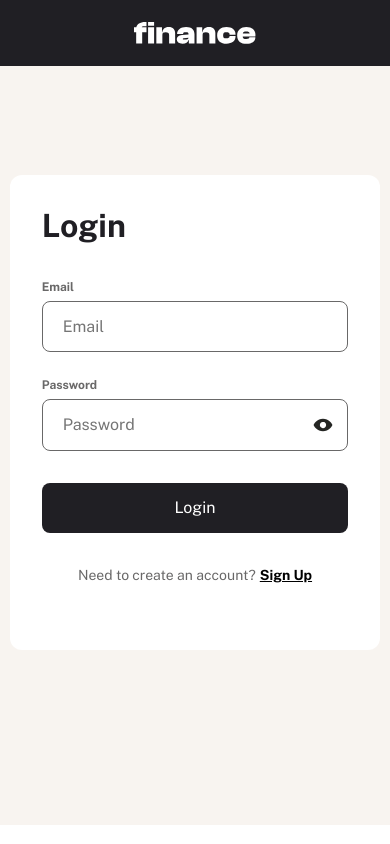
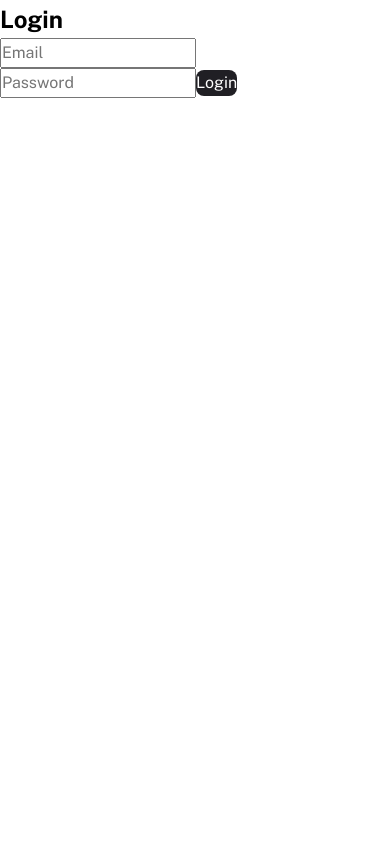
Before and after one commit to good-mistake/personal-finance-app, a React (Create React App) app: page /login in a window 390 px wide. Built offline with nearby package versions, Linux system fonts and the light colour scheme.

Commit message:
changed the handlesubmit logic

```diff
--- a/src/components/pages/login/Login.tsx
+++ b/src/components/pages/login/Login.tsx
@@ -1,45 +1,39 @@
 import React, { useState } from "react";
-import { login } from "../../redux/userSlice";
 import { useNavigate } from "react-router-dom";
 import { useDispatch } from "react-redux";
-import "./login.scss";
-import Buttons from "../../reusable/button/Buttons";
-import api from "../../../utils/Interceptor";
-import useMediaQuery from "../../../utils/useMediaQuery";
+import axios from "axios";
+import { login } from "../../redux/userSlice";
+import Buttons from "../../reusable/button/Buttons.tsx";
+
 const Login = () => {
   const [formData, setFormData] = useState({ email: "", password: "" });
-  const [showPassword, setShowPassword] = useState(false);
-  const [success, setSuccess] = useState(false);
+  const [error, setError] = useState("");
   const [loading, setLoading] = useState(false);
-  const [error, setError] = useState("");
+  const navigate = useNavigate();
   const dispatch = useDispatch();
-  const navigate = useNavigate();
-  const handleChange = (e) => {
+
+  const API_BASE_URL =
+    process.env.REACT_APP_API_BASE_URL ||
+    "https://personal-finance-app-nu.vercel.app/";
+
+  const handleInputChange = (e) => {
     setFormData({ ...formData, [e.target.name]: e.target.value });
   };
-  const API_BASE_URL = "https://personal-finance-app-nu.vercel.app";
 
-  const isTablet = useMediaQuery("tablet");
   const handleSubmit = async (e) => {
     e.preventDefault();
-    if (!formData.email || !formData.password) {
-      setError("Both fields are required");
-      return;
-    }
     setLoading(true);
     setError("");
+
     try {
-      const { data } = await api.post(
+      const { data } = await axios.post(
         `${API_BASE_URL}/api/auth/login`,
         formData
       );
 
-      setLoading(false);
       localStorage.setItem("token", data.token);
       localStorage.setItem("refreshToken", data.refreshToken);
-      if (data.result) {
-        localStorage.setItem("token", data.token);
-        localStorage.setItem("refreshToken", data.refreshToken);
+
       dispatch(
         login({
           name: data.result.name,
@@ -49,106 +43,57 @@ const Login = () => {
           transactions: data.result.transactions || [],
         })
       );
-        setSuccess(true);
-        setTimeout(() => {
+
       navigate("/");
-        }, 500);
-      } else {
-        setError("User data is not available.");
-      }
-    } catch (e) {
-      setLoading(false);
-
-      if (e.response) {
-        if (e.response.status === 404) {
-          setError(
-            `User not found. Please check your email and password or sign up.`
-          );
-        } else if (e.response.status === 400) {
-          setError("Invalid credentials. Please try again.");
+    } catch (error) {
+      if (error.response) {
+        if (error.response.status === 404) {
+          setError("Email not registered. Please sign up.");
+        } else if (error.response.status === 400) {
+          setError("Incorrect password. Please try again.");
         } else {
           setError(
-            e.response.data.message || "An error occurred. Please try again."
+            error.response.data.message ||
+              "An error occurred. Please try again."
           );
         }
       } else {
-        setError(e.message || "Something went wrong. Please try again.");
+        setError(error.message || "Network error. Please try again.");
       }
+    } finally {
+      setLoading(false);
     }
   };
 
   return (
-    <div className="loginContainer">
-      {isTablet && (
-        <div className="tabletLogo">
-          <img src="/images/logo-large.svg" alt="Logo" />
-        </div>
-      )}
-      <div className="left">
-        <div>
-          <h2>Keep track of your money and save for your future</h2>
-          <p>
-            Personal finance app puts you in control of your spending. Track
-            transactions, set budgets, and add to savings pots easily.
-          </p>
-        </div>
-      </div>
-      <div className="right">
+    <div className="login-container">
       <form onSubmit={handleSubmit}>
-          <h1>Login</h1>
-          <div>
-            <label htmlFor="email">
-              <p> Email</p>
+        <h2>Login</h2>
+        {error && <p className="error">{error}</p>}
         <input
-                id="email"
+          type="email"
           name="email"
           placeholder="Email"
-                onChange={handleChange}
-                autoComplete="email"
+          value={formData.email}
+          onChange={handleInputChange}
+          required
         />
-            </label>
-          </div>
-          <label htmlFor="password">
-            <p> Password</p>
-            <div className="pass">
         <input
+          type="password"
           name="password"
-                id="password"
-                type={showPassword ? "text" : "password"}
           placeholder="Password"
-                onChange={handleChange}
-                autoComplete="new-password"
+          value={formData.password}
+          onChange={handleInputChange}
+          required
         />
-              <img
-                src="/images/icon-show-password.svg"
-                onMouseDown={() => setShowPassword(true)}
-                onMouseUp={() => setShowPassword(false)}
-                onMouseLeave={() => setShowPassword(false)}
-                onTouchStart={() => setShowPassword(true)}
-                onTouchEnd={() => setShowPassword(false)}
-                alt=""
-              />
-            </div>
-          </label>
         <Buttons
           type="submit"
           className={`login ${loading ? "loading" : ""}`}
-            variant="primary"
           disabled={loading}
         >
           {loading ? "Logging in..." : "Login"}
         </Buttons>
-          <div className="signUpLink">
-            Need to create an account?
-            <button onClick={() => navigate("/signup")}>Sign Up </button>
-          </div>
-          {success ? (
-            <div className="success">Login Successful! Redirecting...</div>
-          ) : (
-            <div className="error">{error}</div>
-          )}
       </form>
-      </div>
     </div>
   );
 };
```
Also changed, not shown: api/auth/login/index.js (+29 -32 lines). Lines whose indentation alone changed are shown as unchanged.
